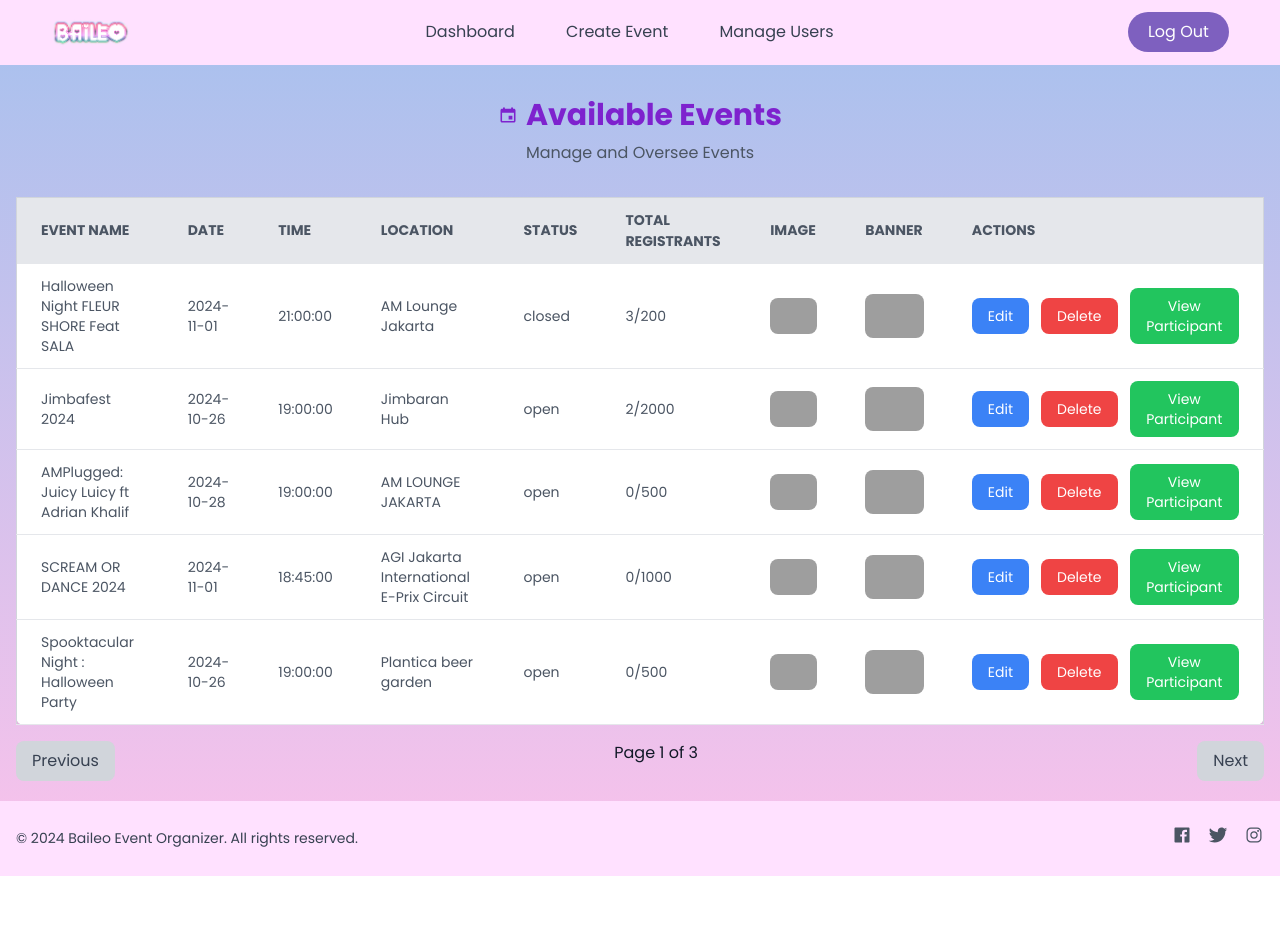
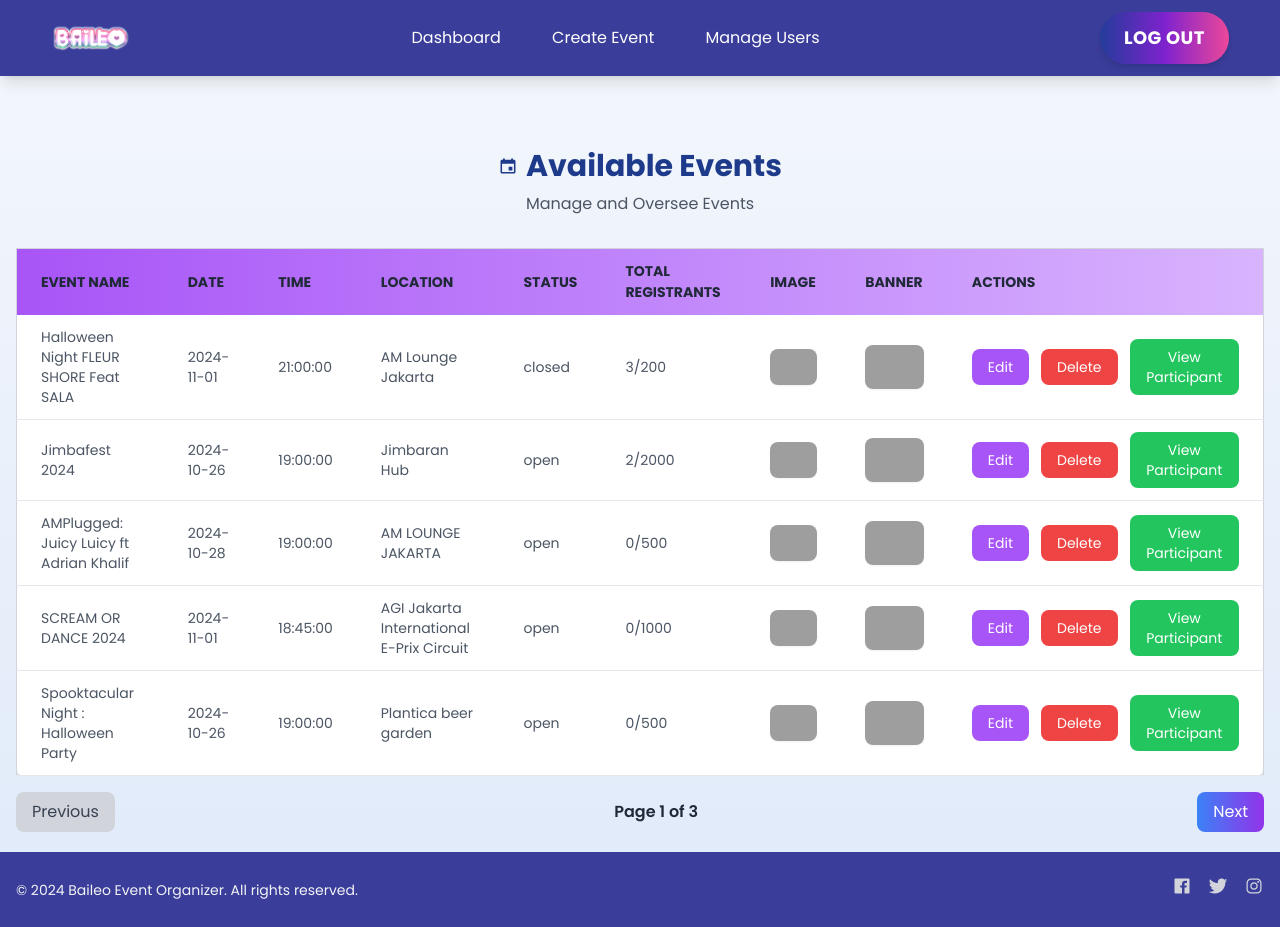
Before and after one commit to rascalosh/utswebproglec, a PHP site: page /admin/indexadmin.php in a window 1280 px wide. Before the commit the page ends 876 px from the top, so only its background shows below. Run offline with PHP 8.4, Linux system fonts and the light colour scheme; a user stored in the database is signed in; data comes from the database, SQL or seed files in the repository; some libraries are stand-ins or nearby versions; grey boxes are pictures that could not be loaded.

Commit message:
Update frontend indexadmin

```diff
--- a/admin/indexadmin.php
+++ b/admin/indexadmin.php
@@ -98,31 +98,35 @@ if (!$result) {
     <link href="https://fonts.googleapis.com/css2?family=Poppins:wght@200;300;400;500;600;700&display=swap" rel="stylesheet">
     <script src="https://unpkg.com/ionicons@4.5.10-0/dist/ionicons.js"></script>
 </head>
-<body class="font-[Poppins] bg-gradient-to-t from-[#fbc2eb] to-[#a6c1ee] min-h-screen text-gray-900 flex flex-col">
-    <header class="bg-[#FFE1FF] py-3">
+<body class="font-[Poppins] bg-gradient-to-t from-[#E0EAF9] to-[#F4F7FC] min-h-screen text-gray-900 flex flex-col">
+           <!-- Header Template Ke -->
+<header class="bg-[#3A3D99] py-3 shadow-lg mb-10">
     <nav class="flex justify-between items-center w-[92%] mx-auto">
         <div>
-                <img class="w-20" src="assets/baileo3.png" alt="...">
+            <a href="indexadmin.php"><img class="w-20" src="assets/baileo3.png" alt="..."></a>
         </div>
-            <div class="nav-links duration-500 md:static absolute bg-[#FFE1FF] md:min-h-fit min-h-[60vh] left-0 top-[-100%] md:w-auto w-full flex items-center px-5">
+        <div class="nav-links duration-500 md:static absolute bg-[#3A3D99] md:min-h-fit min-h-[60vh] left-0 top-[-100%] md:w-auto w-full flex items-center px-5"> <!-- Changed to solid blue -->
             <ul class="flex md:flex-row flex-col md:items-center md:gap-[4vw] gap-8">
                 <li>
-                        <a class="text-gray-700 hover:text-pink-900 transition duration-100 ease-in-out" href="indexadmin.php">Dashboard</a>
+                    <a class="text-white hover:text-yellow-300 transition duration-200 ease-in-out" href="indexadmin.php">Dashboard</a>
                 </li>
                 <li>
-                        <a class="text-gray-700 hover:text-pink-900 transition duration-100 ease-in-out" href="create_event.php">Create Event</a>
+                    <a class="text-white hover:text-yellow-300 transition duration-200 ease-in-out" href="create_event.php">Create Event</a>
                 </li>
                 <li>
-                        <a class="text-gray-700 hover:text-pink-900 transition duration-100 ease-in-out" href="user_management.php">Manage Users</a>
+                    <a class="text-white hover:text-yellow-300 transition duration-200 ease-in-out" href="user_management.php">Manage Users</a>
                 </li>
             </ul>
         </div>
+
         <div class="flex items-center gap-6">
-                <a href="../logout.php" class="bg-[#7E60BF] text-white px-5 py-2 rounded-full hover:bg-[#CDC1FF]">Log Out</a>
-                <ion-icon onclick="onToggleMenu(this)" name="menu" class="text-2xl cursor-pointer md:hidden"></ion-icon>
+            <a href="../logout.php" class="bg-gradient-to-r from-[#243c9a] via-[#7e22ce] to-[#ec4899] text-white px-6 py-3 rounded-full shadow-md text-lg font-bold tracking-wide uppercase transition-transform transform hover:scale-105 hover:shadow-lg hover:from-[#1e3a8a] hover:via-[#6b21a8] hover:to-[#db2777] duration-300 ease-in-out">
+                Log Out
+            </a>
+            <ion-icon onclick="onToggleMenu(this)" name="menu" class="text-2xl text-white cursor-pointer md:hidden"></ion-icon>
         </div>
+    </nav>
 </header>
-
     <script>
         const navLinks = document.querySelector('.nav-links')
         function onToggleMenu(e){
@@ -133,7 +137,7 @@ if (!$result) {
     </script>
     <div class="container mx-auto px-4">
         <div class="text-center my-8">
-    <h2 class="text-3xl font-bold text-purple-700 mb-2 flex items-center justify-center">
+            <h2 class="text-3xl font-bold text-blue-900 mb-2 flex items-center justify-center">
                 <ion-icon name="calendar" class="mr-2 text-xl"></ion-icon>
                 Available Events
             </h2>
@@ -143,7 +147,7 @@ if (!$result) {
         <div class="overflow-x-auto">
             <table class="min-w-full bg-white border border-gray-300 rounded-lg shadow-lg">
                 <thead>
-                    <tr class="bg-gray-200 text-left text-gray-600 uppercase text-sm leading-normal">
+                    <tr class="bg-gradient-to-r from-purple-500 to-purple-300 text-left text-gray-800 uppercase text-sm leading-normal">
                         <th class="py-3 px-6">Event Name</th>
                         <th class="py-3 px-6">Date</th>
                         <th class="py-3 px-6">Time</th>
@@ -158,35 +162,34 @@ if (!$result) {
                 <tbody class="text-gray-600 text-sm">
                     <?php if ($result->num_rows > 0) : ?>
                         <?php while ($event = $result->fetch_assoc()) : ?>
-                            <tr class="border-b border-gray-200 hover:bg-gray-100">
-                                <td class="py-3 px-6"><?php echo $event['name']; ?></td>
-                                <td class="py-3 px-6"><?php echo $event['date']; ?></td>
-                                <td class="py-3 px-6"><?php echo $event['time']; ?></td>
-                                <td class="py-3 px-6"><?php echo $event['location']; ?></td>
-                                <td class="py-3 px-6"><?php echo $event['status']; ?></td>
-                                <td class="py-3 px-6"><?php echo $event['total_registrants'] ,'/', $event['max_participants']; ?></td>
+                            <tr class="border-b border-gray-200 hover:bg-purple-50 transition duration-150 ease-in-out">
+                                <td class="py-3 px-6"><?php echo htmlspecialchars($event['name']); ?></td>
+                                <td class="py-3 px-6"><?php echo htmlspecialchars($event['date']); ?></td>
+                                <td class="py-3 px-6"><?php echo htmlspecialchars($event['time']); ?></td>
+                                <td class="py-3 px-6"><?php echo htmlspecialchars($event['location']); ?></td>
+                                <td class="py-3 px-6"><?php echo htmlspecialchars($event['status']); ?></td>
+                                <td class="py-3 px-6"><?php echo htmlspecialchars($event['total_registrants']) . '/' . htmlspecialchars($event['max_participants']); ?></td>
                                 <td class="py-3 px-6">
-                                    <img src="<?php echo $event['image_path']; ?>" class="w-24 h-auto rounded-lg" alt="Event Image">
+                                    <img src="<?php echo htmlspecialchars($event['image_path']); ?>" class="w-24 h-auto rounded-lg shadow-sm" alt="Event Image">
                                 </td>
                                 <td class="py-3 px-6">
-                                    <img src="<?php echo $event['banner_path']; ?>" class="w-24 h-auto rounded-lg" alt="Event Banner">
+                                    <img src="<?php echo htmlspecialchars($event['banner_path']); ?>" class="w-24 h-auto rounded-lg shadow-sm" alt="Event Banner">
                                 </td>
                                 <td class="py-3 px-6">
                                     <div class="flex items-center space-x-3">
                                         <form action="edit_event.php" method="get" class="inline">
-                                            <input type="hidden" name="id" value="<?php echo $event['id']; ?>">
-                                            <button type="submit" class="bg-blue-500 text-white px-4 py-2 rounded-lg hover:bg-blue-600">
+                                            <input type="hidden" name="id" value="<?php echo htmlspecialchars($event['id']); ?>">
+                                            <button type="submit" class="bg-purple-500 text-white px-4 py-2 rounded-lg hover:bg-purple-600 transition duration-150">
                                                 Edit
                                             </button>
                                         </form>
                                         <form action="indexadmin.php" method="get" class="inline" onsubmit="return confirm('Are you sure you want to delete this event?');">
-                                            <input type="hidden" name="delete_id" value="<?php echo $event['id']; ?>">
-                                                <button type="submit" class="bg-red-500 text-white px-4 py-2 rounded-lg hover:bg-red-600">Delete</button>
+                                            <input type="hidden" name="delete_id" value="<?php echo htmlspecialchars($event['id']); ?>">
+                                            <button type="submit" class="bg-red-500 text-white px-4 py-2 rounded-lg hover:bg-red-600 transition duration-150">Delete</button>
                                         </form>
-
                                         <form action="view_participant.php" method="get" class="inline">
-                                            <input type="hidden" name="id" value="<?php echo $event['id']; ?>">
-                                            <button type="submit" class="bg-green-500 text-white px-4 py-2 rounded-lg hover:bg-green-600">
+                                            <input type="hidden" name="id" value="<?php echo htmlspecialchars($event['id']); ?>">
+                                            <button type="submit" class="bg-green-500 text-white px-4 py-2 rounded-lg hover:bg-green-600 transition duration-150">
                                                 View Participant
                                             </button>
                                         </form>
@@ -196,13 +199,12 @@ if (!$result) {
                         <?php endwhile; ?>
                     <?php else : ?>
                         <tr>
-                            <td colspan="9" class="text-center py-6">No events found.</td>
+                            <td colspan="9" class="text-center py-6 text-gray-500">No events found.</td>
                         </tr>
                     <?php endif; ?>
                 </tbody>
             </table>
 </div>
-
         <?php if ($showModal): ?>
         <div id="modal" class="fixed inset-0 bg-gray-800 bg-opacity-50 flex items-center justify-center z-50">
             <div class="bg-white rounded-lg p-6 w-80">
@@ -214,36 +216,33 @@ if (!$result) {
             </div>
         </div>
         <?php endif; ?>
-
-
-        <div class="mt-4 flex justify-between">
+        <div class="mt-4 flex justify-between items-center">
             <?php if ($page > 1 && $total_pages > 1): ?>
-                <a href="?page=<?php echo $page - 1; ?>" class="bg-gray-300 text-gray-700 px-4 py-2 rounded-lg hover:bg-gray-400">
+                <a href="?page=<?php echo $page - 1; ?>" class="bg-gradient-to-r from-blue-500 to-purple-600 text-white px-4 py-2 rounded-lg transition duration-300 transform hover:scale-105 hover:shadow-lg">
                     Previous
                 </a>
             <?php else: ?>
                 <span class="bg-gray-300 text-gray-700 px-4 py-2 rounded-lg cursor-not-allowed">Previous</span>
             <?php endif; ?>
 
-            <span>Page <?php echo $page; ?> of <?php echo $total_pages; ?></span>
+            <span class="text-gray-800 font-semibold">Page <?php echo $page; ?> of <?php echo $total_pages; ?></span>
 
             <?php if ($page < $total_pages && $total_pages > 1): ?>
-                <a href="?page=<?php echo $page + 1; ?>" class="bg-gray-300 text-gray-700 px-4 py-2 rounded-lg hover:bg-gray-400">
+                <a href="?page=<?php echo $page + 1; ?>" class="bg-gradient-to-r from-blue-500 to-purple-600 text-white px-4 py-2 rounded-lg transition duration-300 transform hover:scale-105 hover:shadow-lg">
                     Next
                 </a>
             <?php else: ?>
                 <span class="bg-gray-300 text-gray-700 px-4 py-2 rounded-lg cursor-not-allowed">Next</span>
             <?php endif; ?>
         </div>
-
-
         <div class="flex-col space-y-1 mt-5">
             <div class="mb-5">
 
             </div>
         </div>
     </div>
-    <footer class="bg-[#FFE1FF] text-gray-700 py-6 mt-auto">
+<!-- Footer -->
+    <footer class="bg-[#3A3D99] text-gray-100 py-6 mt-auto">
         <div class="container mx-auto px-4">
             <div class="flex flex-col md:flex-row justify-between items-center">
                 <div class="text-center md:text-left">
@@ -251,14 +250,12 @@ if (!$result) {
                 </div>
 
                 <div class="flex gap-4 mt-4 md:mt-0">
-                    <a href="#" class="text-gray-600 hover:text-gray-900"><ion-icon name="logo-facebook" class="text-xl"></ion-icon></a>
-                    <a href="#" class="text-gray-600 hover:text-gray-900"><ion-icon name="logo-twitter" class="text-xl"></ion-icon></a>
-                    <a href="#" class="text-gray-600 hover:text-gray-900"><ion-icon name="logo-instagram" class="text-xl"></ion-icon></a>
+                    <a href="#" class="text-gray-300 hover:text-white"><ion-icon name="logo-facebook" class="text-xl"></ion-icon></a>
+                    <a href="#" class="text-gray-300 hover:text-white"><ion-icon name="logo-twitter" class="text-xl"></ion-icon></a>
+                    <a href="#" class="text-gray-300 hover:text-white"><ion-icon name="logo-instagram" class="text-xl"></ion-icon></a>
                 </div>
             </div>
         </div>
     </footer>
-
-
 </body>
 </html>
```
Lines whose indentation alone changed are shown as unchanged.
